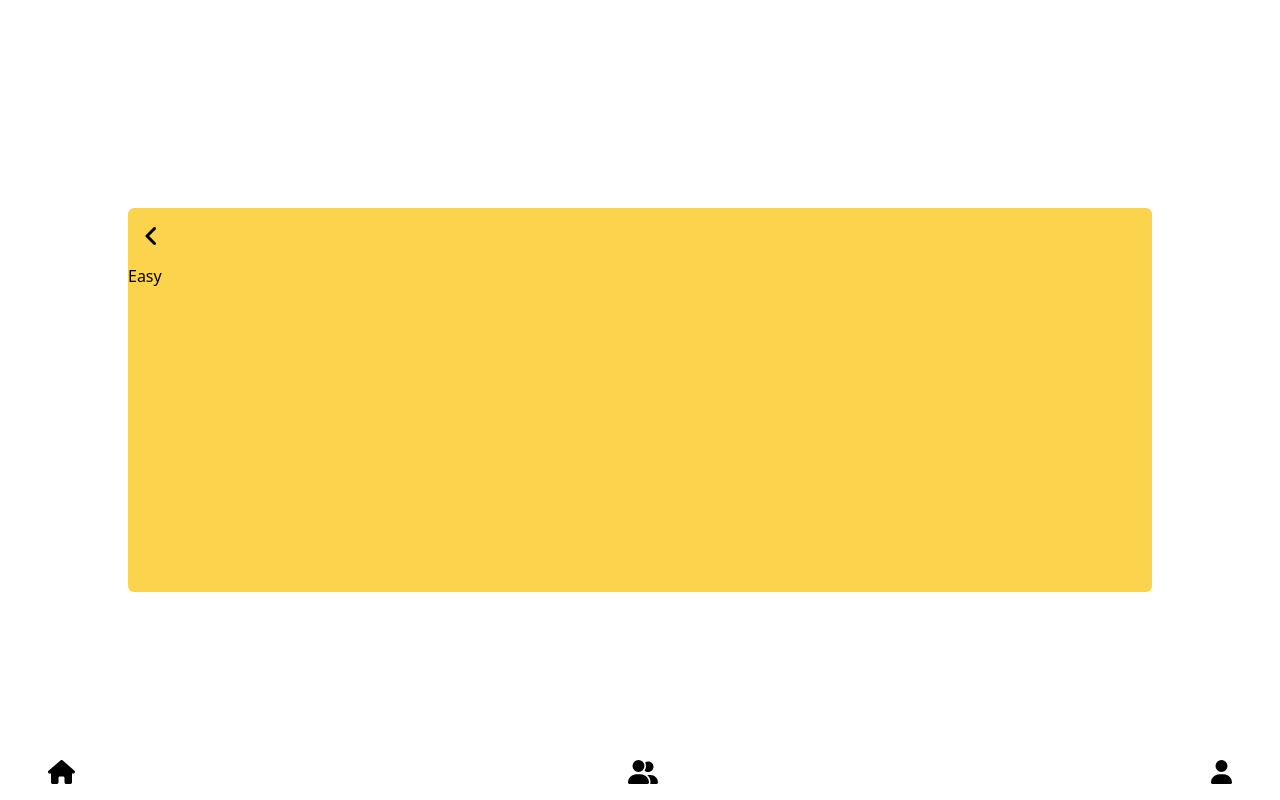
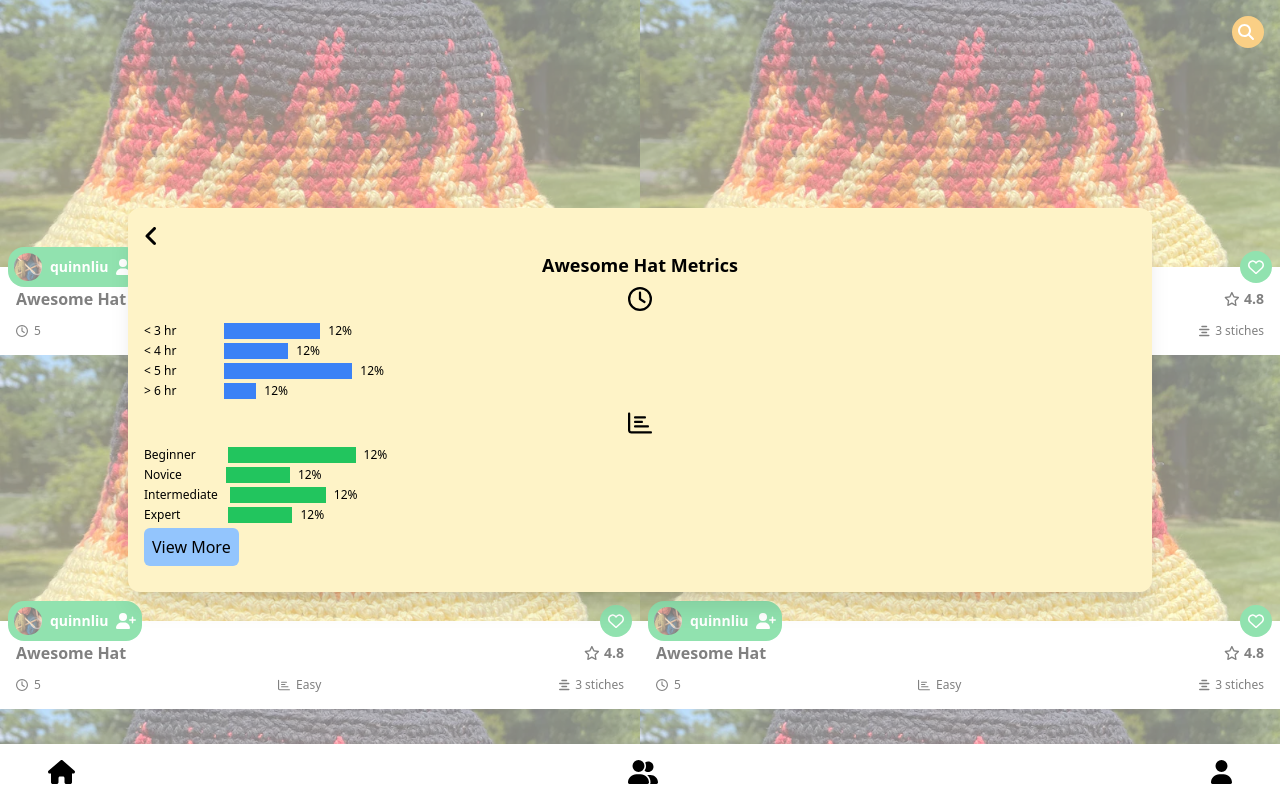
Before and after one commit to kyuhochoilee/croshare, a React (Create React App) app: page / in a window 1280 px wide. Both pictures are taken after a click on the picture 320 px from the left and 133 px from the top of the page. Shown: the top 800 px of the page. Built offline with nearby package versions, Linux system fonts and the light colour scheme.

Commit message:
trying out link props

```diff
--- a/src/components/HomePost.js
+++ b/src/components/HomePost.js
@@ -59,17 +59,116 @@ const HomePost = ({img, title, user, profilePic, rating, time, difficulty, stitc
             </div>
         </div>) :
         (
-            <div className='absolute inset-0 z-50 bg-white'>
+            <>
+                <div className='flex flex-col w-1/2 pb-4'>
+                    <div className="flex flex-col relative" style={{ height: '33.33vh' }}>
+                        <img src={img} alt='' className='object-cover h-full' onClick={() => setClicked(!postClicked)}/>
+                        <div className='flex flex-row items-center'>
+                            <Link to={'/account'} className='absolute bottom-0 left-2 transform translate-y-1/2 flex flex-row items-center bg-green-500 p-1.5 rounded-2xl z-10'>
+                                <img src={profilePic} alt='' className='w-7 h-7 rounded-full' />
+                                <p className='pl-2 text-sm text-white font-semibold'>{user}</p>
+                                <FontAwesomeIcon icon={faUserPlus} className='text-white pl-2' />
+                            </Link>
+                            <div className='flex items-center justify-center absolute bottom-0 right-2 transform translate-y-1/2 bg-green-500 p-1.5 w-8 h-8 rounded-full' onClick={() => setLiked(!liked)}>
+                                {liked ? (
+                                    <FontAwesomeIcon icon={faSolidHeart} className='text-white' />
+                                ) :
+                                (
+                                    <FontAwesomeIcon icon={faHeart} className='text-white' />
+                                )}
+
+                            </div>
+                        </div>
+                    </div>
+                        <div className='flex flex-col' onClick={() => setClicked(!postClicked)}>
+                            <div className='relative flex flex-row items-center pt-8 px-4'>
+                                <p className='absolute left-4 font-semibold'>{title}</p>
+                                <div className='absolute right-4 flex flex-row items-center text-sm'>
+                                    <FontAwesomeIcon icon={faStar} />
+                                    <p className='font-semibold pl-1'>{rating}</p>
+                                </div>
+                            </div>
+                            <div className='relative flex flex-row pt-6 px-4 justify-between text-xs'>
+                                <div className='flex flex-row items-center'>
+                                    <FontAwesomeIcon icon={faClock} className='text-black mr-1.5' />
+                                    <p>{time}</p>
+                                </div>
+                                <div className='flex flex-row items-center'>
+                                    <FontAwesomeIcon icon={faChartBar} className='text-black mr-1.5' />
+                                    <p>{difficulty}</p>
+                                </div>
+                                <div className='flex flex-row items-center'>
+                                    <FontAwesomeIcon icon={faAlignCenter} className='text-black mr-1.5' />
+                                    <p>{stitch} stiches</p>
+                                </div>
+                            </div>
+                        </div>
+                    </div>
+                    <div className='absolute top-0 inset-0 z-20 bg-white bg-opacity-50'>
                         <div className='flex flex-col items-center justify-center min-h-screen'>
-                <div className='bg-amber-300 h-96 w-4/5 rounded-md flex flex-col items-start justify-start'>
-                    <FontAwesomeIcon className='text-2xl p-4' onClick={() => setClicked(!postClicked)} icon={faAngleLeft}/>
-                    <p>{difficulty}</p>
+                            <div className='bg-amber-100 h-96 w-4/5 rounded-xl p-4 shadow-xl'>
+                                <FontAwesomeIcon className='text-2xl z-40' onClick={() => setClicked(!postClicked)} icon={faAngleLeft}/>
+                                <div className='flex flex-col items-center pb-2'>
+                                    <p className='font-bold text-lg w-auto'>{title} Metrics</p>
+                                    <FontAwesomeIcon className='text-2xl py-2' icon={faClock}/>
+                                    <div className='flex flex-col items-start w-full'>
+                                        <div className='flex-grow flex flex-row items-center pt-1 pb-1'>
+                                            <div className='pr-12 text-xs'>&lt; 3 hr</div>
+                                            <div className='px-12 bg-blue-500 py-2' style={{width: `${difficulty * 10}%`}}></div>
+                                            <div className='pl-2 text-xs'>12%</div>
+                                        </div>
+                                        <div className='flex-grow flex flex-row items-center pb-1'>
+                                            <div className='pr-12 text-xs'>&lt; 4 hr</div>
+                                            <div className='px-8 bg-blue-500 py-2' style={{width: `${difficulty * 10}%`}}></div>
+                                            <div className='pl-2 text-xs'>12%</div>
+                                        </div>
+                                        <div className='flex-grow flex flex-row items-center pb-1'>
+                                            <div className='pr-12 text-xs'>&lt; 5 hr</div>
+                                            <div className='px-16 bg-blue-500 py-2' style={{width: `${difficulty * 10}%`}}></div>
+                                            <div className='pl-2 text-xs'>12%</div>
+                                        </div>
+                                        <div className='flex-grow flex flex-row items-center pb-1'>
+                                            <div className='pr-12 text-xs'> &gt; 6 hr</div>
+                                            <div className='px-4 bg-blue-500 py-2' style={{width: `${difficulty * 10}%`}}></div>
+                                            <div className='pl-2 text-xs'>12%</div>
+                                        </div>
+                                    </div>
+                                    <FontAwesomeIcon className='text-2xl py-2' icon={faChartBar}/>
+                                    <div className='flex flex-col items-start w-full'>
+                                        <div className='flex-grow flex flex-row items-center pt-1 pb-1'>
+                                            <div className='pr-8 text-xs'>Beginner</div>
+                                            <div className='px-16 bg-green-500 py-2' style={{width: `${difficulty * 10}%`}}></div>
+                                            <div className='pl-2 text-xs'>12%</div>
+                                        </div>
+                                        <div className='flex-grow flex flex-row items-center pb-1'>
+                                            <div className='pr-11 text-xs'>Novice</div>
+                                            <div className='px-8 bg-green-500 py-2' style={{width: `${difficulty * 10}%`}}></div>
+                                            <div className='pl-2 text-xs'>12%</div>
+                                        </div>
+                                        <div className='flex-grow flex flex-row items-center pb-1'>
+                                            <div className='pr-3 text-xs'>Intermediate</div>
+                                            <div className='px-12 bg-green-500 py-2' style={{width: `${difficulty * 10}%`}}></div>
+                                            <div className='pl-2 text-xs'>12%</div>
+                                        </div>
+                                        <div className='flex-grow flex flex-row items-center pb-1'>
+                                            <div className='pr-12 text-xs'>Expert</div>
+                                            <div className='px-8 bg-green-500 py-2' style={{width: `${difficulty * 10}%`}}></div>
+                                            <div className='pl-2 text-xs'>12%</div>
+                                        </div>
+                                    </div>
+                                </div>
+                                <Link className='p-2 bg-blue-300 rounded-md' to={{
+                                    pathname: '/pattern',
+                                    state: {title: title, img: img, user:user, rating: rating, time: time, difficulty: difficulty, stitch: stitch }
+                                }}>View More</Link>
                             </div>
                             <div className="fixed inset-x-0 bottom-0 z-20">
                                 <Navigation />
                             </div>
                         </div>
                 </div>
+            </>
+
         )}
       </>
     );
```
Lines whose indentation alone changed are shown as unchanged.
